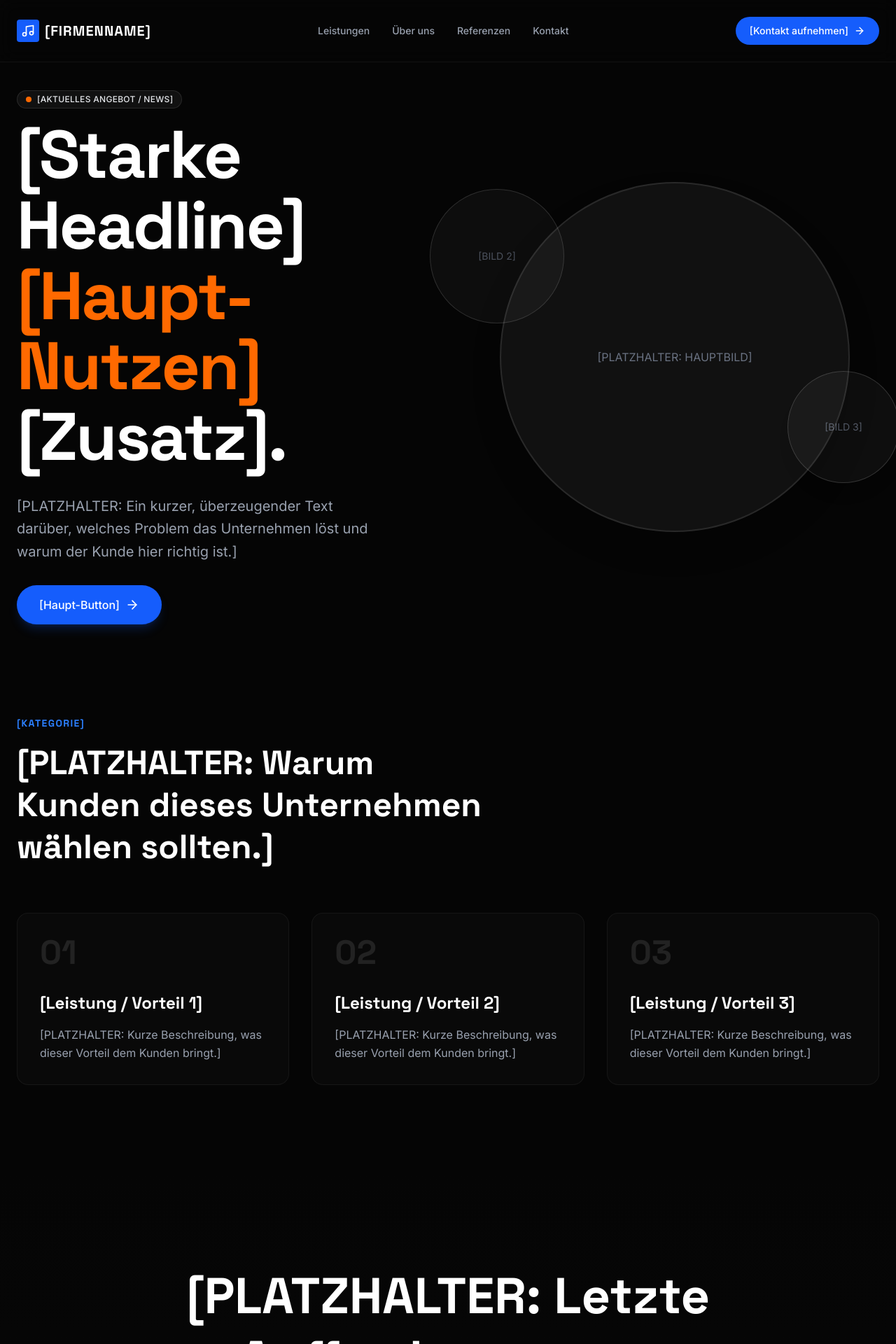
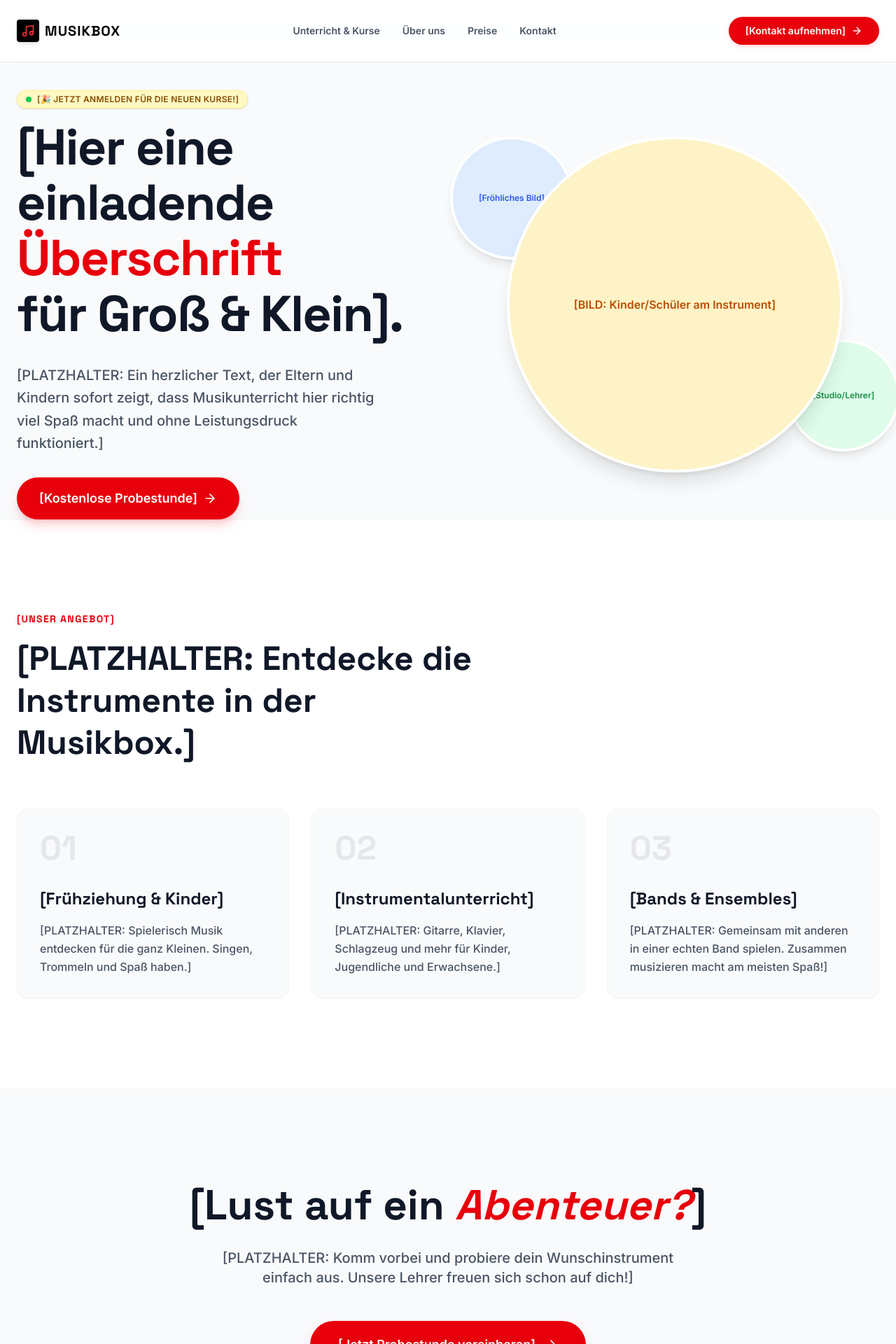
Before and after one commit to falkstange1912/Musikbox-Website, a React (Vite) app: page / in a window 1280 px wide. Shown: the top 1920 px of the page at 70% size. Built offline with nearby package versions, Linux system fonts and the light colour scheme.

Commit message:
Update App.tsx

```diff
--- a/App.tsx
+++ b/App.tsx
@@ -3,29 +3,31 @@ import { ArrowRight, CheckCircle2, ChevronRight, Music, Play } from 'lucide-reac
 
 export default function App() {
   return (
-    <div className="min-h-screen bg-[#050505] text-gray-200 font-sans selection:bg-blue-600 selection:text-white">
+    // Hintergrund ist jetzt hell (bg-gray-50) und Schrift dunkel (text-gray-800)
+    <div className="min-h-screen bg-gray-50 text-gray-800 font-sans selection:bg-red-600 selection:text-white">
 
-      {/* 🟢 BEREICH 1: NAVIGATION (HEADER) */}
-      <nav className="fixed top-0 left-0 right-0 z-50 px-6 py-6 border-b border-white/5 bg-[#050505]/80 backdrop-blur-md">
+      {/* 🟢 BEREICH 1: NAVIGATION (HEADER) - Jetzt hell mit feiner Linie */}
+      <nav className="fixed top-0 left-0 right-0 z-50 px-6 py-6 border-b border-gray-200 bg-white/85 backdrop-blur-md">
         <div className="max-w-7xl mx-auto flex items-center justify-between">
           <div className="flex items-center gap-2">
-            <div className="w-8 h-8 rounded bg-blue-600 flex items-center justify-center">
-              {/* Hier kommt später das Firmenlogo hin */}
-              <Music className="w-5 h-5 text-white" />
+            {/* Das Logo-Symbol: Jetzt Schwarz mit roter Musiknote */}
+            <div className="w-8 h-8 rounded bg-black flex items-center justify-center shadow-md">
+              <Music className="w-5 h-5 text-red-500" />
             </div>
             {/* Firmenname */}
-            <span className="font-display font-bold text-xl tracking-wider text-white">
-              [FIRMENNAME]
+            <span className="font-display font-black text-xl tracking-wider text-black">
+              MUSIKBOX
             </span>
           </div>
-          <div className="hidden md:flex items-center gap-8 text-sm font-medium text-gray-400">
-            <a href="#" className="hover:text-white transition-colors">Leistungen</a>
-            <a href="#" className="hover:text-white transition-colors">Über uns</a>
-            <a href="#" className="hover:text-white transition-colors">Referenzen</a>
-            <a href="#" className="hover:text-white transition-colors">Kontakt</a>
+          <div className="hidden md:flex items-center gap-8 text-sm font-semibold text-gray-600">
+            <a href="#" className="hover:text-red-600 transition-colors">Unterricht & Kurse</a>
+            <a href="#" className="hover:text-red-600 transition-colors">Über uns</a>
+            <a href="#" className="hover:text-red-600 transition-colors">Preise</a>
+            <a href="#" className="hover:text-red-600 transition-colors">Kontakt</a>
           </div>
           <div className="flex items-center gap-4 text-sm font-medium">
-            <button className="bg-blue-600 hover:bg-blue-700 text-white px-5 py-2.5 rounded-full transition-colors flex items-center gap-2">
+            {/* Der Haupt-Button glänzt jetzt im Logo-Rot */}
+            <button className="bg-red-600 hover:bg-red-700 text-white px-6 py-2.5 rounded-full font-bold transition-all shadow-md shadow-red-600/10 hover:shadow-red-600/20 flex items-center gap-2">
               [Kontakt aufnehmen]
               <ArrowRight className="w-4 h-4" />
             </button>
@@ -44,14 +46,16 @@ export default function App() {
               transition={{ duration: 0.6 }}
               className="space-y-4"
             >
-              <div className="inline-flex items-center gap-2 px-3 py-1 rounded-full bg-white/5 border border-white/10 text-xs font-medium tracking-wide">
-                <span className="w-2 h-2 rounded-full bg-orange-500 animate-pulse" />
-                [AKTUELLES ANGEBOT / NEWS]
+              {/* Ein freundlicher, farbiger Badge für Kinder/Eltern */}
+              <div className="inline-flex items-center gap-2 px-3 py-1 rounded-full bg-yellow-100 border border-yellow-200 text-yellow-800 text-xs font-bold tracking-wide shadow-sm">
+                <span className="w-2 h-2 rounded-full bg-green-500 animate-pulse" />
+                [🎉 JETZT ANMELDEN FÜR DIE NEUEN KURSE!]
               </div>
-              <h1 className="font-display text-6xl md:text-8xl font-bold leading-[1.05] tracking-tight text-white">
-                [Starke Headline] <br/>
-                <span className="text-orange-500">[Haupt-Nutzen]</span><br/>
-                [Zusatz].
+              {/* Die Hauptüberschrift - Große, freundliche dunkle Buchstaben */}
+              <h1 className="font-display text-5xl md:text-7xl font-black leading-[1.1] tracking-tight text-gray-900">
+                [Hier eine einladende <br/>
+                <span className="text-red-600">Überschrift</span><br/>
+                für Groß & Klein].
               </h1>
             </motion.div>
 
@@ -59,9 +63,9 @@ export default function App() {
               initial={{ opacity: 0, y: 20 }}
               animate={{ opacity: 1, y: 0 }}
               transition={{ duration: 0.6, delay: 0.1 }}
-              className="text-xl text-gray-400 max-w-lg leading-relaxed"
+              className="text-xl text-gray-600 max-w-lg leading-relaxed font-medium"
             >
-              [PLATZHALTER: Ein kurzer, überzeugender Text darüber, welches Problem das Unternehmen löst und warum der Kunde hier richtig ist.]
+              [PLATZHALTER: Ein herzlicher Text, der Eltern und Kindern sofort zeigt, dass Musikunterricht hier richtig viel Spaß macht und ohne Leistungsdruck funktioniert.]
             </motion.p>
 
             <motion.div
@@ -70,63 +74,71 @@ export default function App() {
               transition={{ duration: 0.6, delay: 0.2 }}
               className="flex flex-col sm:flex-row items-start sm:items-center gap-6"
             >
-              <button className="bg-blue-600 hover:bg-blue-700 text-white px-8 py-4 rounded-full font-medium transition-all shadow-lg shadow-blue-600/20 hover:shadow-blue-600/40 flex items-center gap-2 group">
-                [Haupt-Button]
+              <button className="bg-red-600 hover:bg-red-700 text-white px-8 py-4 rounded-full font-bold text-lg transition-all shadow-lg shadow-red-600/20 hover:shadow-red-600/30 flex items-center gap-2 group">
+                [Kostenlose Probestunde]
                 <ArrowRight className="w-5 h-5 group-hover:translate-x-1 transition-transform" />
               </button>
             </motion.div>
           </div>
 
+          {/* Rechte Seite: Kinderfreundliche, weiche Formen für die Bilder */}
           <motion.div
             initial={{ opacity: 0, scale: 0.95 }}
             animate={{ opacity: 1, scale: 1 }}
             transition={{ duration: 0.8, delay: 0.2 }}
             className="relative h-[600px] w-full hidden lg:block"
           >
-            {/* Hier können später Bilder des Unternehmens eingefügt werden */}
-            <div className="absolute top-1/2 left-1/2 -translate-x-1/2 -translate-y-1/2 w-[500px] h-[500px] rounded-full overflow-hidden border-2 border-white/10 z-10 shadow-2xl bg-white/5 flex items-center justify-center">
-               <span className="text-gray-500">[PLATZHALTER: HAUPTBILD]</span>
+            {/* Hauptbild-Kreis mit weicherem Look */}
+            <div className="absolute top-1/2 left-1/2 -translate-x-1/2 -translate-y-1/2 w-[480px] h-[480px] rounded-full overflow-hidden border-4 border-white z-10 shadow-xl bg-amber-100 flex items-center justify-center">
+               <span className="text-amber-700 font-bold">[BILD: Kinder/Schüler am Instrument]</span>
             </div>
 
-            <div className="absolute top-[10%] -left-[10%] w-48 h-48 rounded-full overflow-hidden border border-white/20 bg-white/5 flex items-center justify-center opacity-70 animate-[float_6s_ease-in-out_infinite]">
-                <span className="text-gray-500 text-sm">[BILD 2]</span>
+            {/* Kleine, verspielte bunte Hintergrund-Kreise */}
+            <div className="absolute top-[10%] -left-[5%] w-44 h-44 rounded-full overflow-hidden border-4 border-white bg-blue-100 flex items-center justify-center opacity-90 shadow-lg animate-[float_6s_ease-in-out_infinite]">
+                <span className="text-blue-700 text-xs font-bold">[Fröhliches Bild]</span>
             </div>
 
-            <div className="absolute bottom-[20%] -right-[5%] w-40 h-40 rounded-full overflow-hidden border border-white/20 bg-white/5 flex items-center justify-center opacity-80 shadow-xl animate-[float_8s_ease-in-out_infinite_reverse]">
-               <span className="text-gray-500 text-sm">[BILD 3]</span>
+            <div className="absolute bottom-[15%] -right-[5%] w-40 h-40 rounded-full overflow-hidden border-4 border-white bg-green-100 flex items-center justify-center opacity-90 shadow-lg animate-[float_8s_ease-in-out_infinite_reverse]">
+               <span className="text-green-700 text-xs font-bold">[Studio/Lehrer]</span>
             </div>
 
-            <div className="absolute top-1/4 right-1/4 w-96 h-96 bg-blue-600/20 rounded-full blur-[100px] -z-10" />
-            <div className="absolute bottom-1/4 left-1/4 w-96 h-96 bg-orange-500/10 rounded-full blur-[100px] -z-10" />
+            {/* Weiche, bunte Farbwolken im Hintergrund für den "kinderfreundlichen" Touch */}
+            <div className="absolute top-1/4 right-1/4 w-96 h-96 bg-red-200/40 rounded-full blur-[120px] -z-10" />
+            <div className="absolute bottom-1/4 left-1/4 w-96 h-96 bg-yellow-200/50 rounded-full blur-[120px] -z-10" />
+            <div className="absolute bottom-1/3 right-1/3 w-64 h-64 bg-blue-200/30 rounded-full blur-[100px] -z-10" />
           </motion.div>
         </section>
 
-        {/* 🟢 BEREICH 3: EIGENSCHAFTEN / LEISTUNGEN */}
-        <section className="py-32 relative">
+        {/* 🟢 BEREICH 3: UNSERE INSTRUMENTE / ANGEBOTE */}
+        <section className="py-32 relative bg-white border-y border-gray-100">
           <div className="max-w-7xl mx-auto px-6">
-            <div className="mb-16">
-              <span className="text-blue-500 font-display font-bold tracking-widest text-sm uppercase">[Kategorie]</span>
-              <h2 className="text-4xl md:text-5xl font-display font-bold text-white mt-4 max-w-2xl leading-tight">
-                [PLATZHALTER: Warum Kunden dieses Unternehmen wählen sollten.]
+            <div className="mb-16 text-center md:text-left">
+              <span className="text-red-600 font-display font-extrabold tracking-widest text-sm uppercase">[Unser Angebot]</span>
+              <h2 className="text-4xl md:text-5xl font-display font-black text-gray-900 mt-4 max-w-2xl leading-tight">
+                [PLATZHALTER: Entdecke die Instrumente in der Musikbox.]
               </h2>
             </div>
 
+            {/* Die Leistungskarten sind jetzt weiß mit weichem Schatten */}
             <div className="grid md:grid-cols-3 gap-8">
               {[
                 {
-                  title: "[Leistung / Vorteil 1]",
-                  desc: "[PLATZHALTER: Kurze Beschreibung, was dieser Vorteil dem Kunden bringt.]",
-                  icon: "01"
+                  title: "[Frühziehung & Kinder]",
+                  desc: "[PLATZHALTER: Spielerisch Musik entdecken für die ganz Kleinen. Singen, Trommeln und Spaß haben.]",
+                  icon: "01",
+                  color: "group-hover:text-yellow-500"
                 },
                 {
-                  title: "[Leistung / Vorteil 2]",
-                  desc: "[PLATZHALTER: Kurze Beschreibung, was dieser Vorteil dem Kunden bringt.]",
-                  icon: "02"
+                  title: "[Instrumentalunterricht]",
+                  desc: "[PLATZHALTER: Gitarre, Klavier, Schlagzeug und mehr für Kinder, Jugendliche und Erwachsene.]",
+                  icon: "02",
+                  color: "group-hover:text-red-500"
                 },
                 {
-                  title: "[Leistung / Vorteil 3]",
-                  desc: "[PLATZHALTER: Kurze Beschreibung, was dieser Vorteil dem Kunden bringt.]",
-                  icon: "03"
+                  title: "[Bands & Ensembles]",
+                  desc: "[PLATZHALTER: Gemeinsam mit anderen in einer echten Band spielen. Zusammen musizieren macht am meisten Spaß!]",
+                  icon: "03",
+                  color: "group-hover:text-blue-500"
                 }
               ].map((feature, i) => (
                 <motion.div
@@ -135,13 +147,13 @@ export default function App() {
                   whileInView={{ opacity: 1, y: 0 }}
                   viewport={{ once: true, margin: "-100px" }}
                   transition={{ duration: 0.5, delay: i * 0.1 }}
-                  className="p-8 rounded-2xl bg-white/[0.02] border border-white/5 hover:bg-white/[0.04] transition-colors group"
+                  className="p-8 rounded-2xl bg-gray-50 border border-gray-100 hover:bg-white hover:shadow-xl hover:border-transparent transition-all duration-300 group"
                 >
-                  <div className="text-5xl font-display font-bold text-white/10 group-hover:text-blue-500/20 transition-colors mb-8">
+                  <div className={`text-5xl font-display font-black text-gray-200 ${feature.color} transition-colors mb-8`}>
                     {feature.icon}
                   </div>
-                  <h3 className="text-2xl font-display font-bold text-white mb-4">{feature.title}</h3>
-                  <p className="text-gray-400 leading-relaxed">
+                  <h3 className="text-2xl font-display font-black text-gray-900 mb-4">{feature.title}</h3>
+                  <p className="text-gray-600 leading-relaxed font-medium">
                     {feature.desc}
                   </p>
                 </motion.div>
@@ -151,11 +163,7 @@ export default function App() {
         </section>
 
         {/* 🟢 BEREICH 4: ABSCHLUSS (CALL TO ACTION) */}
-        <section className="py-32 relative overflow-hidden">
-          <div className="absolute inset-0 z-0 bg-white/5">
-             <div className="absolute inset-0 bg-gradient-to-t from-[#050505] via-[#050505]/80 to-[#050505]" />
-          </div>
-
+        <section className="py-32 relative overflow-hidden bg-gray-50">
           <div className="max-w-4xl mx-auto px-6 text-center relative z-10">
             <motion.div
               initial={{ opacity: 0, y: 30 }}
@@ -163,16 +171,16 @@ export default function App() {
               viewport={{ once: true }}
               transition={{ duration: 0.7 }}
             >
-              <h2 className="text-5xl md:text-7xl font-display font-bold text-white mb-6 leading-tight">
-                [PLATZHALTER: Letzte Aufforderung zur <span className="text-orange-500 italic">Aktion?</span>]
+              <h2 className="text-5xl md:text-6xl font-display font-black text-gray-900 mb-6 leading-tight">
+                [Lust auf ein <span className="text-red-600 italic">Abenteuer?</span>]
               </h2>
-              <p className="text-xl text-gray-400 mb-12 max-w-2xl mx-auto">
-                [PLATZHALTER: Kurzer Text, der dem Kunden den letzten Schubs gibt, sich zu melden.]
+              <p className="text-xl text-gray-600 mb-12 max-w-2xl mx-auto font-medium">
+                [PLATZHALTER: Komm vorbei und probiere dein Wunschinstrument einfach aus. Unsere Lehrer freuen sich schon auf dich!]
               </p>
 
               <div className="flex flex-col sm:flex-row items-center justify-center gap-4">
-                <button className="w-full sm:w-auto bg-orange-600 hover:bg-orange-700 text-white px-10 py-5 rounded-full font-bold text-lg transition-all shadow-xl shadow-orange-600/20 flex items-center justify-center gap-3">
-                  [Letzter Button]
+                <button className="w-full sm:w-auto bg-red-600 hover:bg-red-700 text-white px-10 py-5 rounded-full font-bold text-lg transition-all shadow-lg shadow-red-600/20 hover:shadow-red-600/30 flex items-center justify-center gap-3">
+                  [Jetzt Probestunde vereinbaren]
                   <ArrowRight className="w-5 h-5" />
                 </button>
               </div>
@@ -181,14 +189,17 @@ export default function App() {
         </section>
       </main>
 
-      {/* 🟢 BEREICH 5: FOOTER */}
-      <footer className="border-t border-white/10 bg-[#020202] py-12">
+      {/* 🟢 BEREICH 5: FOOTER - Passend zum Logo: Schwarz */}
+      <footer className="bg-black text-gray-400 py-12 border-t border-gray-900">
         <div className="max-w-7xl mx-auto px-6 flex flex-col md:flex-row items-center justify-between gap-6">
-          <span className="font-display font-bold tracking-wider text-white">
-            [FIRMENNAME]
-          </span>
-          <p className="text-sm text-gray-500">
-            &copy; {new Date().getFullYear()} [FIRMENNAME]. Alle Rechte vorbehalten. | [Impressum] | [Datenschutz]
+          <div className="flex items-center gap-2">
+            <div className="w-6 h-6 rounded bg-red-600 flex items-center justify-center">
+              <Music className="w-3 h-3 text-white" />
+            </div>
+            <span className="font-display font-black tracking-wider text-white">MUSIKBOX</span>
+          </div>
+          <p className="text-sm font-medium">
+            &copy; {new Date().getFullYear()} Musikbox Musikschule. Alle Rechte vorbehalten. | [Impressum] | [Datenschutz]
           </p>
         </div>
       </footer>
@@ -196,7 +207,7 @@ export default function App() {
       <style>{`
         @keyframes float {
           0%, 100% { transform: translateY(0) scale(1); }
-          50% { transform: translateY(-20px) scale(1.02); }
+          50% { transform: translateY(-15px) scale(1.01); }
         }
       `}</style>
     </div>
```
